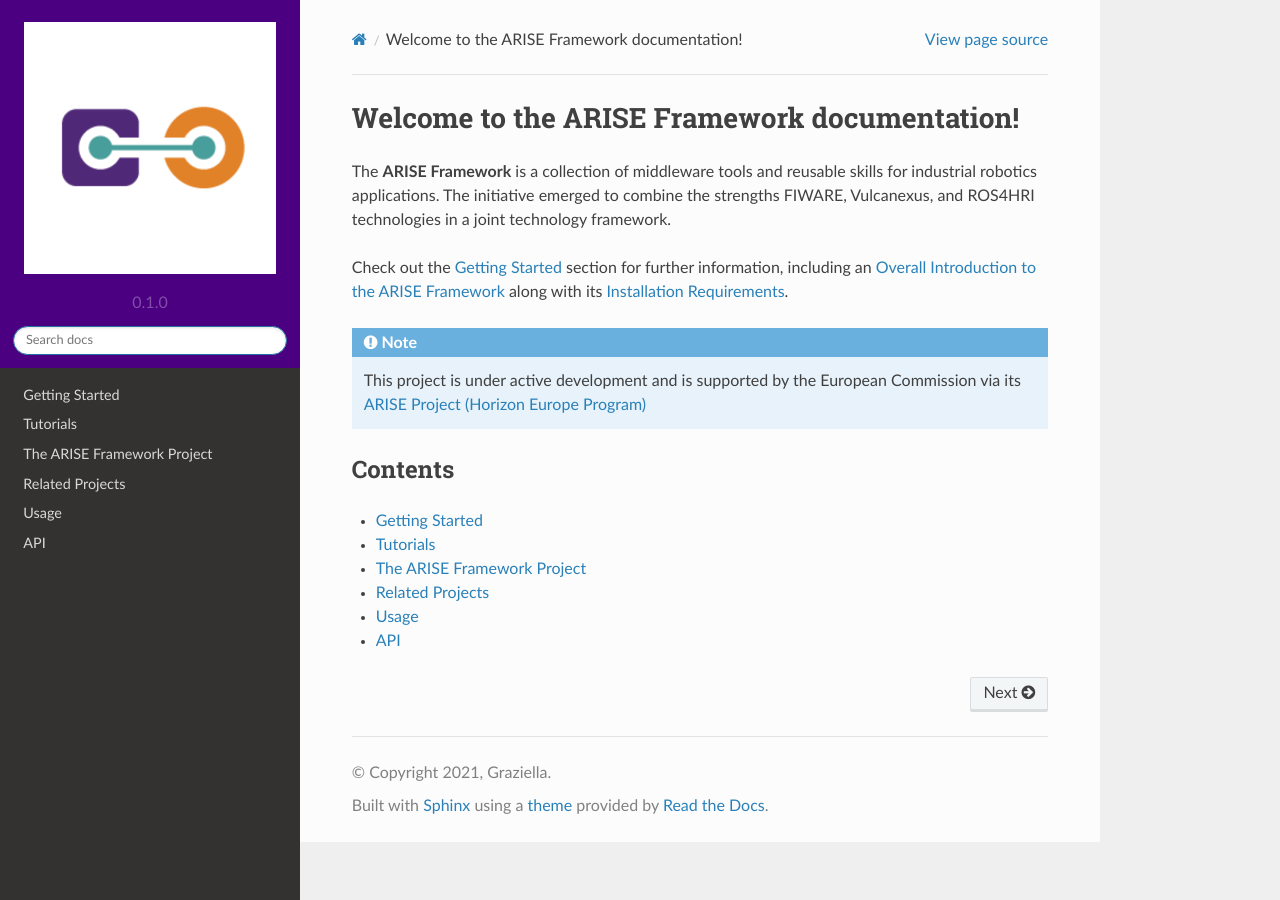
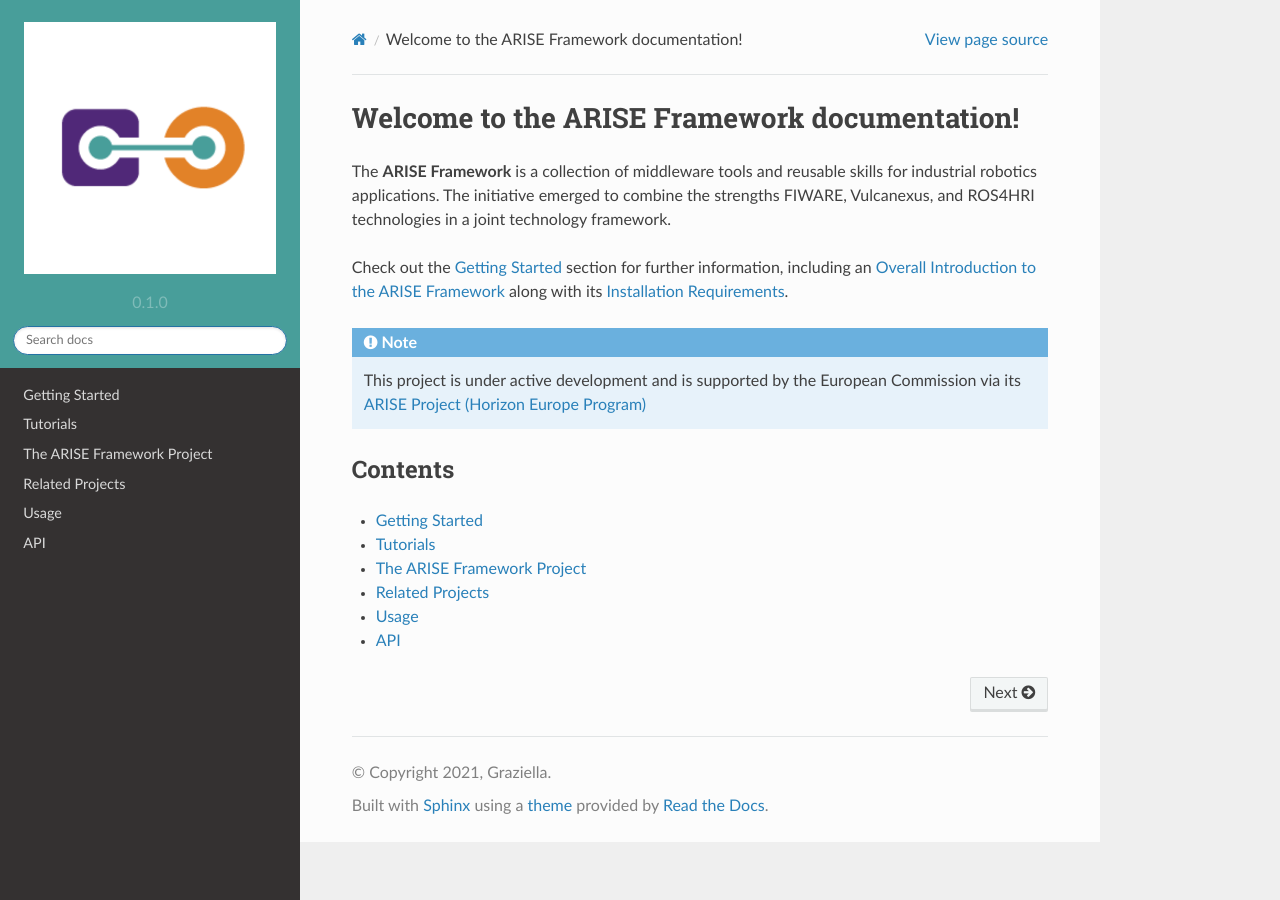
Before and after one commit to agileHRI/arise_documentation, a Sphinx documentation site: the page built from docs/source/index.rst, in a window 1280 px wide. Built offline with Sphinx 7.4.7 and the Read the Docs theme 2.0.0, drawn with Linux system fonts in a browser that asks for light colours.

Commit message:
Update conf.py

```diff
--- a/docs/source/conf.py
+++ b/docs/source/conf.py
@@ -39,7 +39,7 @@
 html_theme_options = {
     'logo_only': True,
     'display_version': True,
-    'style_nav_header_background': '#4B0082',  # Dark purple
+    'style_nav_header_background': '#489e9a',  # ARISE Green
 }
 
 # Include the custom CSS file
```
